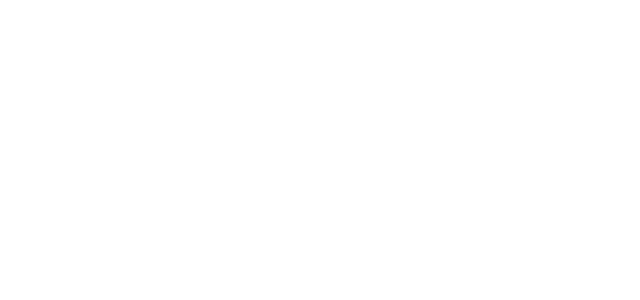
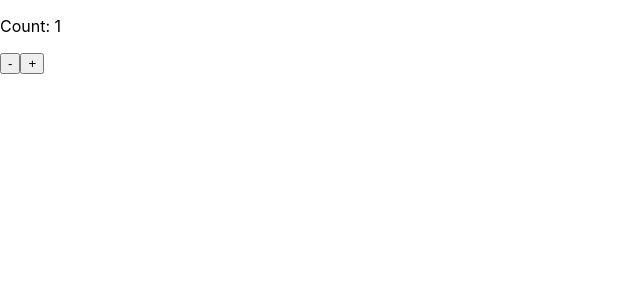
Before and after one commit to aokimakoto0322/SocialCommunityApp_React, a React (Create React App) app: page /usestate in a window 1280 px wide. Before the commit this address had no page. Shown: the top 300 px of the page, without its empty margins (0-640 px from the left). Built offline with nearby package versions, Linux system fonts and the light colour scheme.

Commit message:
useStateのサンプル画面作成

```diff
--- /dev/null
+++ b/src/compornents/UseStateSample.tsx
@@ -0,0 +1,25 @@
+import { useState } from "react";
+
+interface CounterProps {
+    initialValue: number
+}
+
+const Test = () => {
+    return Counter({initialValue: 1})
+}
+
+const Counter = (props: CounterProps) => {
+    const initialValue = props.initialValue
+
+    const [count, setCount] = useState(initialValue)
+
+    return (
+        <div>
+            <p>Count: {count}</p>
+            <button onClick={() => setCount(count - 1)}>-</button>
+            <button onClick={() => setCount((prev) => prev + 1)}>+</button>
+        </div>
+    )
+}
+
+export default Test
--- a/src/index.tsx
+++ b/src/index.tsx
@@ -7,6 +7,7 @@
 import Message from './compornents/Message';
 import ContainerSample from './compornents/ContainerSample'
 import ContextSample from './compornents/ContextSample'
+import UseStateSample from './compornents/UseStateSample'
 import reportWebVitals from './reportWebVitals';
 import { Route, BrowserRouter, Routes} from 'react-router-dom';
 
@@ -23,6 +24,7 @@
         <Route path='/message' element={<Message />} />
         <Route path='/container' element={<ContainerSample />} />
         <Route path='/context' element={<ContextSample />} />
+        <Route path='/usestate' element={<UseStateSample />} />
       </Routes>
     </BrowserRouter>
   </React.StrictMode>
```
